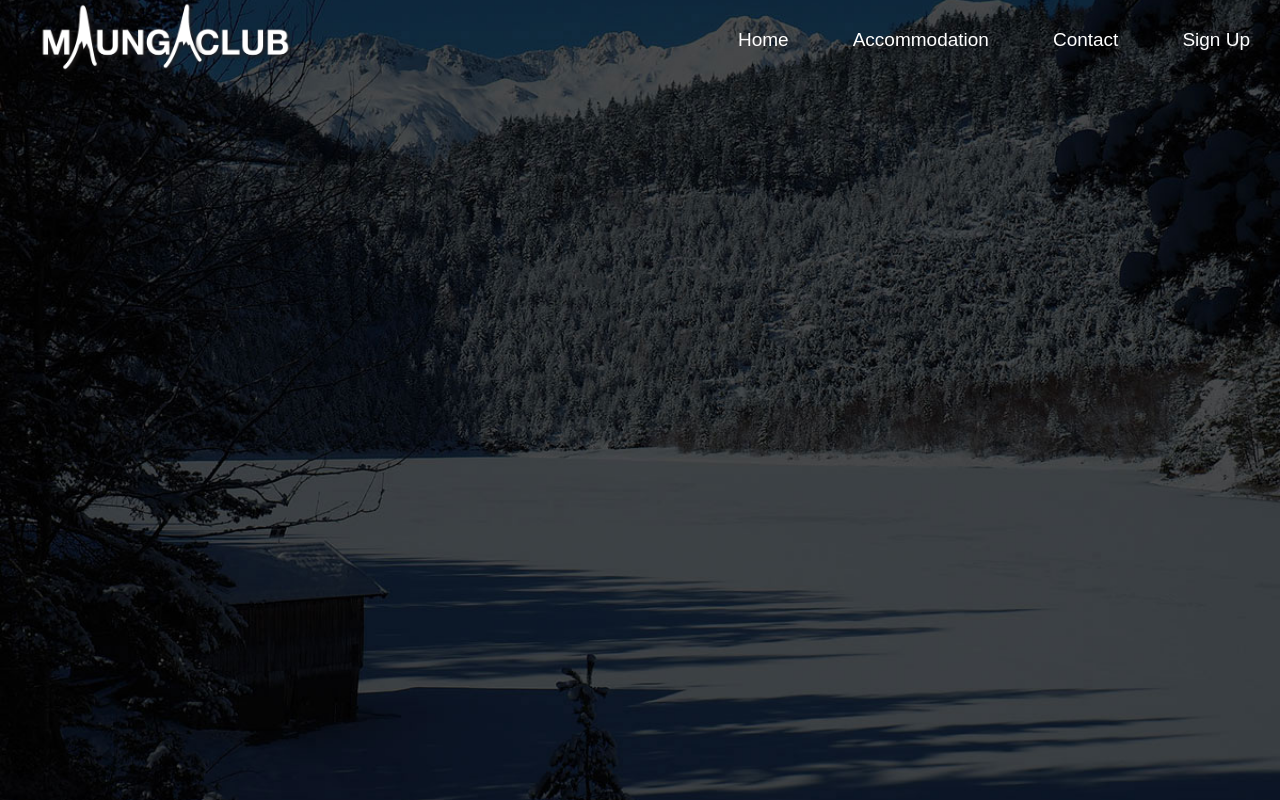
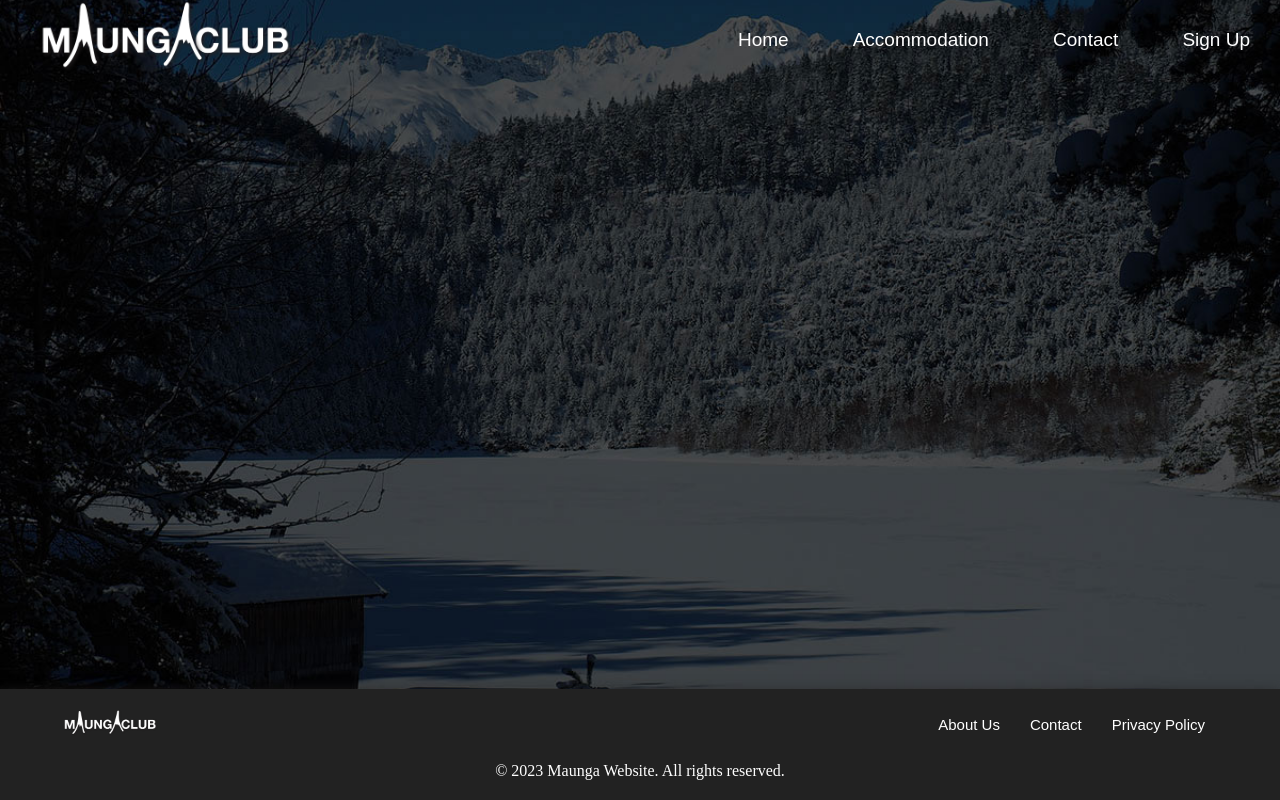
Before and after one commit to DaBoopDaBoop/Maunga-Website-Assesment, a plain HTML site: page Maunga Main Page/main.html in a window 1280 px wide. Drawn offline with Linux system fonts and the light colour scheme.

Commit message:
Footer
Added Footer, Footer links and Footer Logo

```diff
--- a/Maunga Main Page/main.html
+++ b/Maunga Main Page/main.html
@@ -9,7 +9,9 @@
 <body>
 <div class="bg">
     <nav>
-    <img src="/Images/Maunga_Club_white.png" alt="" width="300px">
+        <a href="main.html">
+        <img src="/Images/Maunga_Club_white.png" alt="logo" width="300px">
+        </a>
     <ul>
     <li><a href="main.html">Home</a></li>
     <li><a href="accomadations.html">Accommodation</a></li>
@@ -18,5 +20,22 @@
     </ul>
 </nav>
 </div>
+<footer>
+    <div class="footer-content">
+        <div class="footer-logo">
+            <img src="/Images/Maunga_Club_white.png" alt="logo">
+        </div>
+        <div class="footer-links">
+            <ul>
+                <li><a href="accomadations.html">About Us</a></li>
+                <li><a href="contact.html">Contact</a></li>
+                <li><a href="signup.html">Privacy Policy</a></li>
+            </ul>
+        </div>
+    </div>
+    <div class="footer-bottom">
+        <p>&copy; 2023 Maunga Website. All rights reserved.</p>
+    </div>
+</footer>
 </body>
 </html>
--- a/Maunga Main Page/style.css
+++ b/Maunga Main Page/style.css
@@ -69,3 +69,59 @@ nav ul li a:hover::before {
     background-size: cover;
 
   }
+
+  footer {
+    position: fixed;
+    bottom: 0;
+    left: 0;
+    width: 100%;
+    background-color: #222;
+    color: #fff;
+    padding: 20px 0;
+    box-shadow: 0px 0px 10px rgba(36, 35, 35, 0.5);
+    transition: transform 0.3s ease-in-out;
+}
+
+.footer-content {
+    display: flex;
+    justify-content: space-between;
+    align-items: center;
+    max-width: 1200px;
+    margin: 0 auto;
+    padding: 0 20px;
+}
+
+.footer-logo img {
+    max-width: 100px;
+}
+
+.footer-links ul {
+    list-style: none;
+    display: flex;
+    justify-content: center;
+}
+
+.footer-links li {
+    margin: 0 15px;
+}
+
+.footer-links a {
+    color: #fff;
+    text-decoration: none;
+    font-size: 15px;
+    font-family: sans-serif;
+    transition: color 0.3s ease-in-out;
+}
+
+.footer-links a:hover {
+    color: #ff99c8;
+}
+
+.footer-bottom {
+    text-align: center;
+    margin-top: 20px;
+}
+
+.scrolling-up footer {
+    transform: translateY(-100%);
+}
```
Also changed, not shown: Maunga Main Page/main.js (added).
